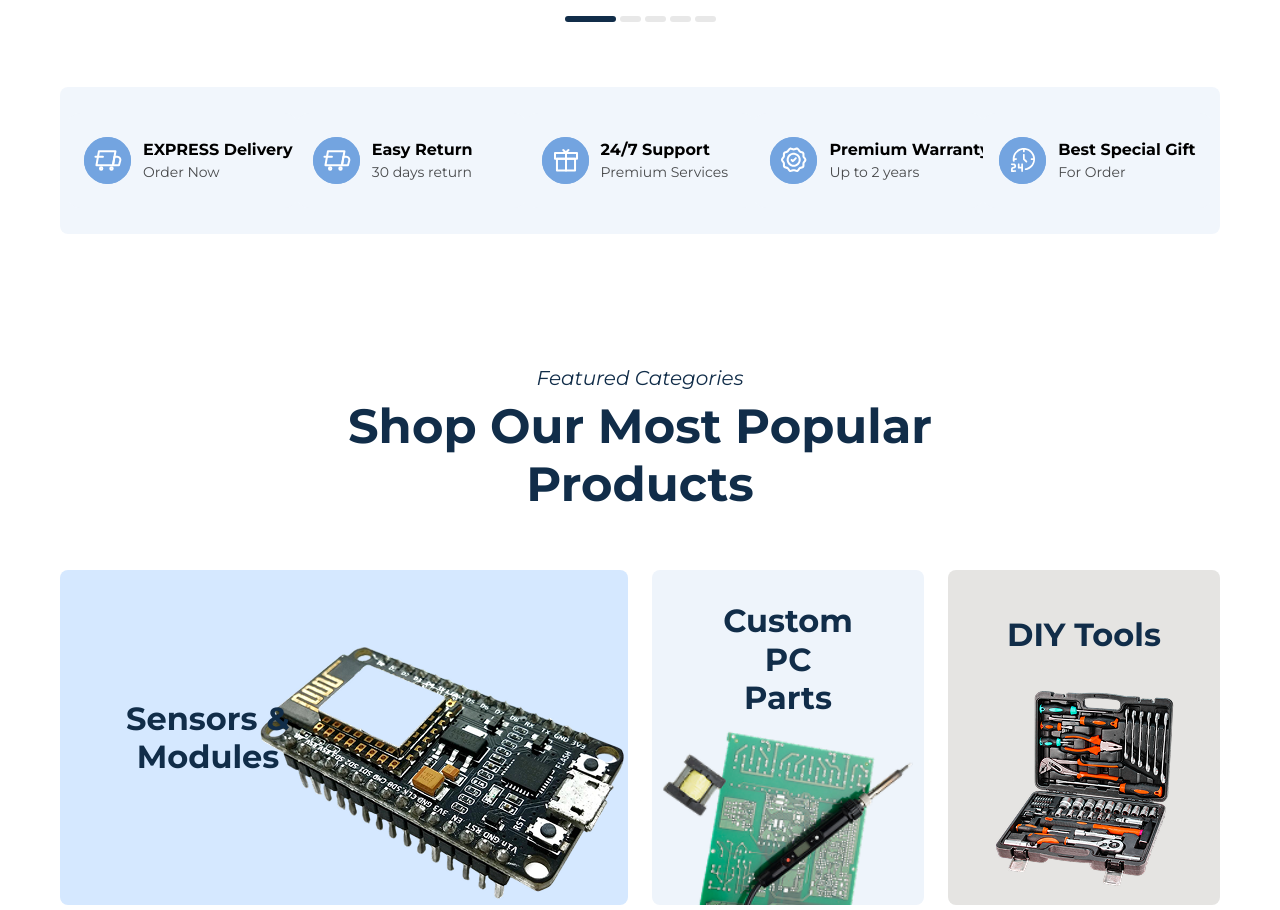
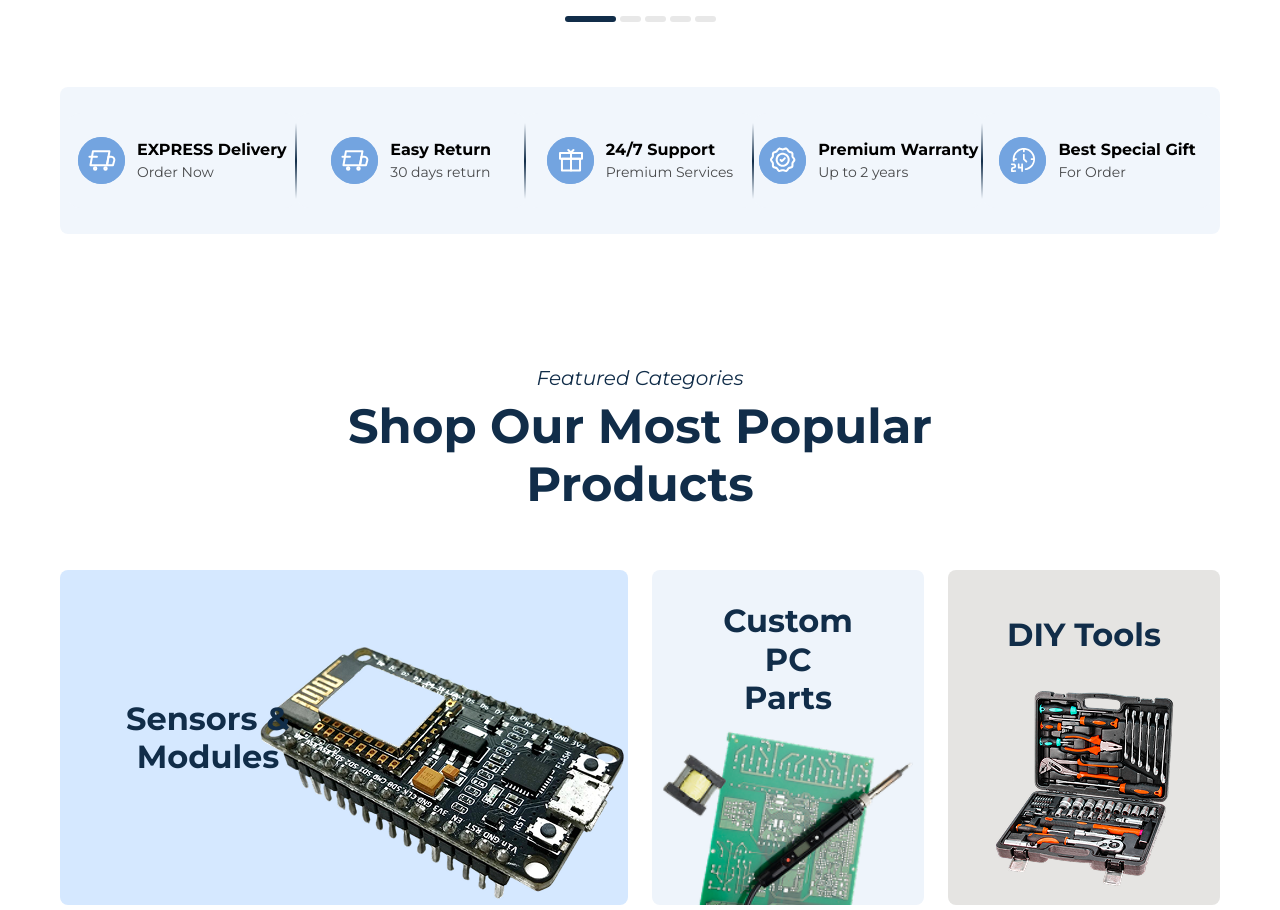
Before and after one commit to amansiwach868/starting-Sakroob-page, a React (Vite) app: page /home in a window 1280 px wide. Shown: the part 987-1897 px from the top of the page. Built offline with nearby package versions, Linux system fonts and the light colour scheme; sample sign-in values are in the browser's storage.

Commit message:
Services border solved

```diff
--- a/src/components/CartPage.jsx
+++ b/src/components/CartPage.jsx
@@ -66,7 +66,7 @@ const CartPage = () => {
                                         >
                                             <ReduceIcon />
                                         </button>
-                                        <div className="w-[60px] h-[40px] border-y text-xl text-[#112D49] flex items-center justify-center">
+                                        <div className="w-[60px] h-[40px] border-y border-[#C2C2C2] text-xl text-[#112D49] flex items-center justify-center">
                                             {item.quantity > 9 ? '' : '0'}{item.quantity}
                                         </div>
                                         <button
--- a/src/components/FeaturedCategories.jsx
+++ b/src/components/FeaturedCategories.jsx
@@ -31,7 +31,7 @@ const FeaturedCategories = () => {
     ];
 
     return (
-        <div id='featuredCategories' className="max-w-[1440px] md:px-7 sm:px-6 px-4 mx-auto md:my-[132px] sm:my-[100px] my-[7px]">
+        <div id='featuredCategories' className="max-w-[1440px] md:px-7 sm:px-6 px-4 mx-auto md:my-[132px] sm:my-[100px] my-[70px]">
             <HeadingAndPara
                 heading="Featured Categories"
                 para="Shop Our Most Popular Products"
--- a/src/components/Services.jsx
+++ b/src/components/Services.jsx
@@ -7,15 +7,15 @@ const Services = () => {
         <div className="sm:px-7 px-4 mt-[58px] max-w-[1440px] mx-auto">
             <div className='flex justify-center items-center rounded-[8px] px-2 bg-[#73A4E01A] min-h-[147px]'>
                 <div className="flex flex-wrap flex-row w-full max-w-[1241px]">
-                    <ServicesCard para={'Order Now'} heading={'EXPRESS Delivery'} children={<Express />} />
+                    <ServicesCard para={'Order Now'} heading={'EXPRESS Delivery'} children={<Express />} line={'max-md:hidden'} line2={'sm:!hidden'} />
 
-                    <ServicesCard para={'30 days return'} heading={'Easy Return '} children={<Return />} />
+                    <ServicesCard para={'30 days return'} heading={'Easy Return '} children={<Return />} line={'max-md:hidden'} line2={'sm:!hidden'} />
 
-                    <ServicesCard para={'Premium Services'} heading={'24/7 Support'} children={<Gift />} />
+                    <ServicesCard para={'Premium Services'} heading={'24/7 Support'} children={<Gift />} line={'max-lg:hidden max-md:hidden'} line2={'sm:!hidden'} />
 
-                    <ServicesCard para={'Up to 2 years'} heading={'Premium Warranty'} children={<Premium />} />
+                    <ServicesCard para={'Up to 2 years'} heading={'Premium Warranty'} children={<Premium />} line={'max-xl:hidden'} line2={'sm:!hidden'} />
 
-                    <ServicesCard para={'For Order'} heading={'Best Special Gift'} children={<Support />} line={'!hidden'} />
+                    <ServicesCard para={'For Order'} heading={'Best Special Gift'} children={<Support />} line2={'!hidden'} line={'hidden '} />
                 </div>
             </div>
         </div>
--- a/src/components/common/ServicesCard.jsx
+++ b/src/components/common/ServicesCard.jsx
@@ -1,22 +1,26 @@
 import React from 'react';
 import HeadingAndPara from './HeadingAndPara';
 
-const ServicesCard = ({ children, heading, para, className, line }) => {
+const ServicesCard = ({ children, heading, para, className, line,line2 }) => {
     return (
         <div className="relative xl:w-1/5 lg:w-1/4 md:w-1/3 sm:w-1/2 w-full bg-[#F1F6FC] rounded-[12px] px-4 py-6
-            flex flex-col sm:flex-row sm:items-center sm:justify-start text-center sm:text-left items-center mx-auto gap-4 sm:gap-3">
+        flex flex-col sm:flex-row justify-center text-center sm:text-left items-center mx-auto gap-4 sm:gap-3">
+
             <div className={`size-[47px] rounded-full bg-[#73A4E0]
-                flex items-center justify-center ${className}`}>
+            flex items-center justify-center ${className}`}>
                 {children}
             </div>
+
             <HeadingAndPara
                 heading={heading}
                 para={para}
                 headingClass="text-md font-bold text-black text-nowrap"
                 paraClass="text-[14px] sm:text-md text-black/70 mt-1 sm:mt-0 text-nowrap"
             />
-            <div className={`sm:hidden absolute bottom-0 left-1/2 transform -translate-x-1/2 w-[80%] h-[2px] bg-gradient-to-r from-transparent via-[#112D49] to-transparent ${line}`} />
+            <div className={`sm:hidden absolute bottom-0 left-1/2 transform -translate-x-1/2 w-[80%] h-[2px] bg-gradient-to-r from-transparent via-[#112D49] to-transparent ${line2}`} />
+            <div className={`flex max-sm:hidden absolute right-0 top-1/2 -translate-y-1/2 w-[2px] h-[80%] bg-gradient-to-b from-transparent via-[#112D49] to-transparent ${line}`} />
         </div>
+
     );
 };
 
```
